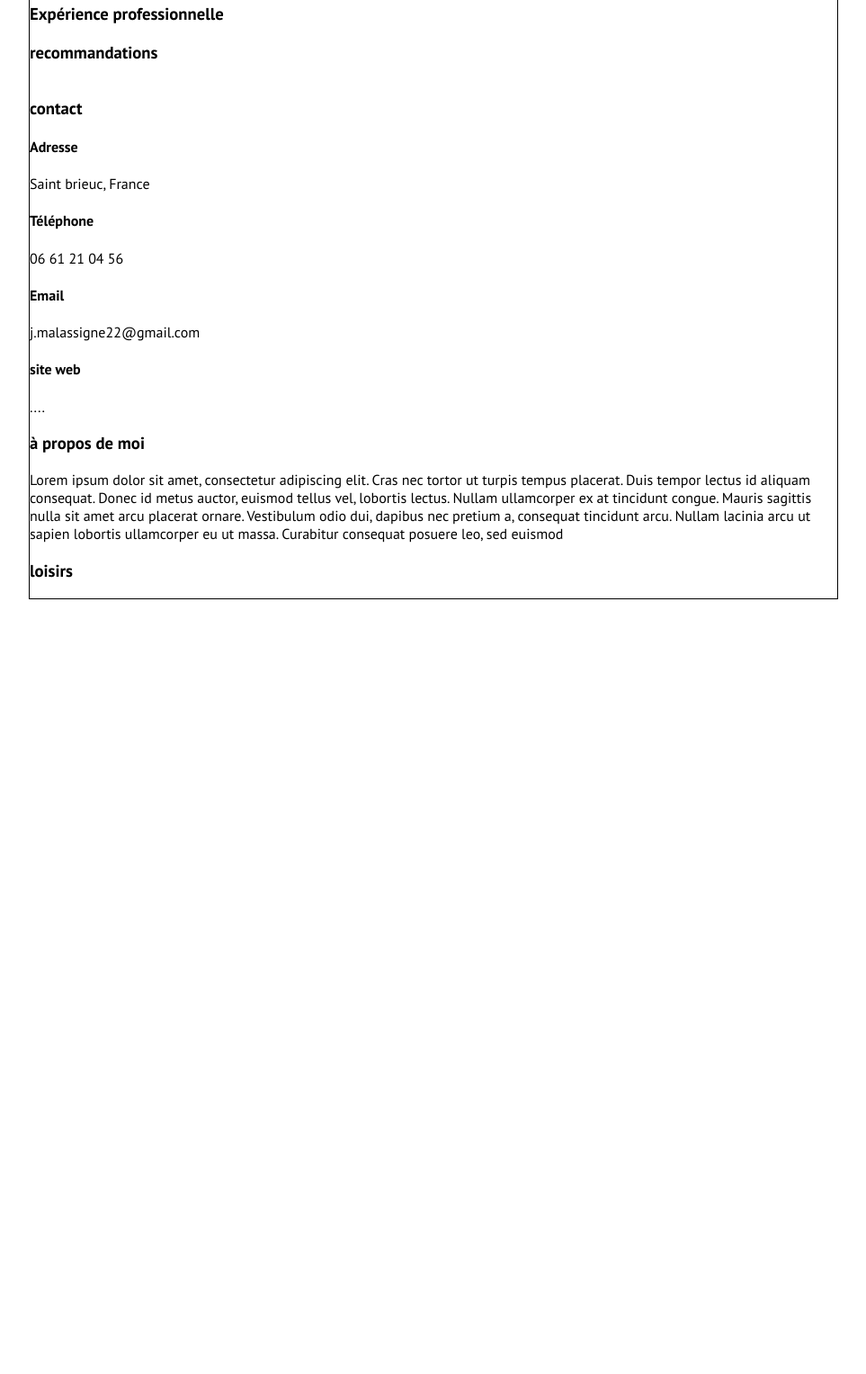
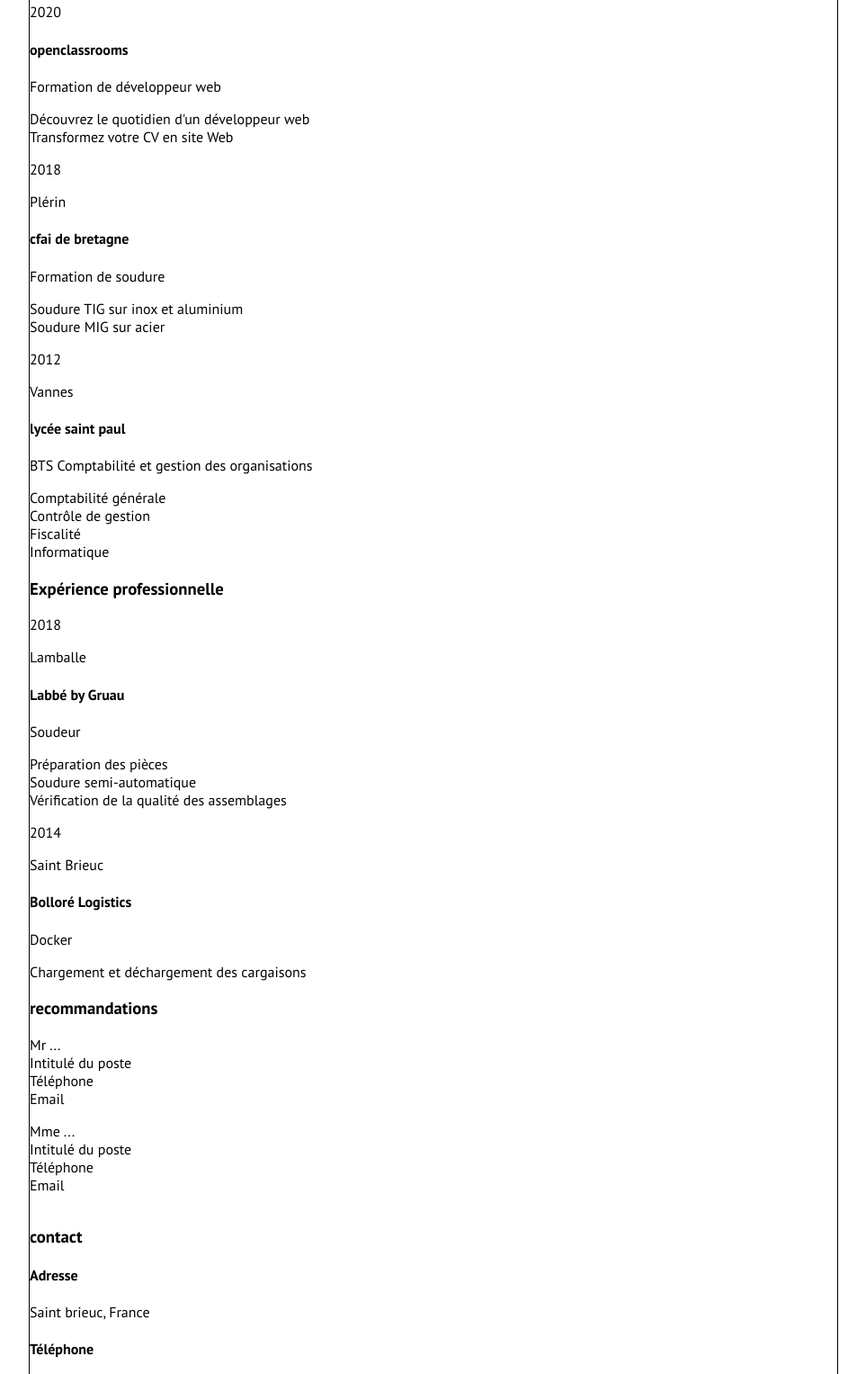
Before and after one commit to jmalassigne/CV-Malassigne-julien, a plain HTML site: page cv.html in a window 1280 px wide. Shown: the part 399-1926 px from the top of the page at 90% size, without its empty margins (158-1121 px from the left). Before the commit the page ends 1065 px from the top, so only its background shows below. Drawn offline with Linux system fonts and the light colour scheme.

Commit message:
HTML: Intégration du contenu

```diff
--- a/cv.html
+++ b/cv.html
@@ -24,10 +24,45 @@
 
 				</div>
 				<div class='date'>
+					<p>2020</p>
+				</div>
+				<div class="etablissement">
+					<h4>openclassrooms</h4>
+					<p class="intitule">Formation de développeur web</p>
+					<p>Découvrez le quotidien d'un développeur web<br>
+					   Transformez votre CV en site Web</p>
+				</div>
+			</article>
+			<article>
+				<div class="puce">
 
 				</div>
+				<div class='date'>
+					<p>2018</p>
+					<p>Plérin</p>
+				</div>
 				<div class="etablissement">
+					<h4>cfai de bretagne</h4>
+					<p class='intitule'>Formation de soudure</p>
+					<p>Soudure TIG sur inox et aluminium</br>
+				       Soudure MIG sur acier</p>
+				</div>
+			</article>
+			<article>
+				<div class="puce">
 
+				</div>
+				<div class='date'>
+					<p>2012</p>
+					<p>Vannes</p>
+				</div>
+				<div class="etablissement">
+					<h4>lycée saint paul</h4>
+					<p class='intitule'>BTS Comptabilité et gestion des organisations</p>
+					<p>Comptabilité générale</br>
+					   Contrôle de gestion</br>
+					   Fiscalité</br>
+				       Informatique</p>
 				</div>
 			</article>
 			<h3>Expérience professionnelle</h3>
@@ -36,24 +71,44 @@
 
 				</div>
 				<div class='date'>
-
+					<p>2018</p>
+					<p>Lamballe</p>
 				</div>
 				<div class="etablissement">
-
+					<h4>Labbé by Gruau</h4>
+					<p class='intitule'>Soudeur</p>
+					<p>Préparation des pièces</br>
+					   Soudure semi-automatique</br>
+					   Vérification de la qualité des assemblages</p>
 				</div>
 			</article>
-			<h3>recommandations</h3>
 			<article>
 				<div class="puce">
 
 				</div>
 				<div class='date'>
-
+					<p>2014</p>
+					<p>Saint Brieuc</p>
 				</div>
 				<div class="etablissement">
-
+					<h4>Bolloré Logistics</h4>
+					<p class='intitule'>Docker</p>
+					<p>Chargement et déchargement des cargaisons</p>
 				</div>
 			</article>
+			<h3>recommandations</h3>
+				<div class="reco">
+					<p>Mr ...<br>
+					   Intitulé du poste<br>
+					   Téléphone<br>
+					   Email</p>
+				</div>
+				<div class="reco">
+					<p>Mme ...</br>
+					   Intitulé du poste</br>
+					   Téléphone</br>
+					   Email</p>
+				</div>
 		</div>
 		<aside>
 			<h3>contact</h3>
```
Lines whose indentation alone changed are shown as unchanged.
